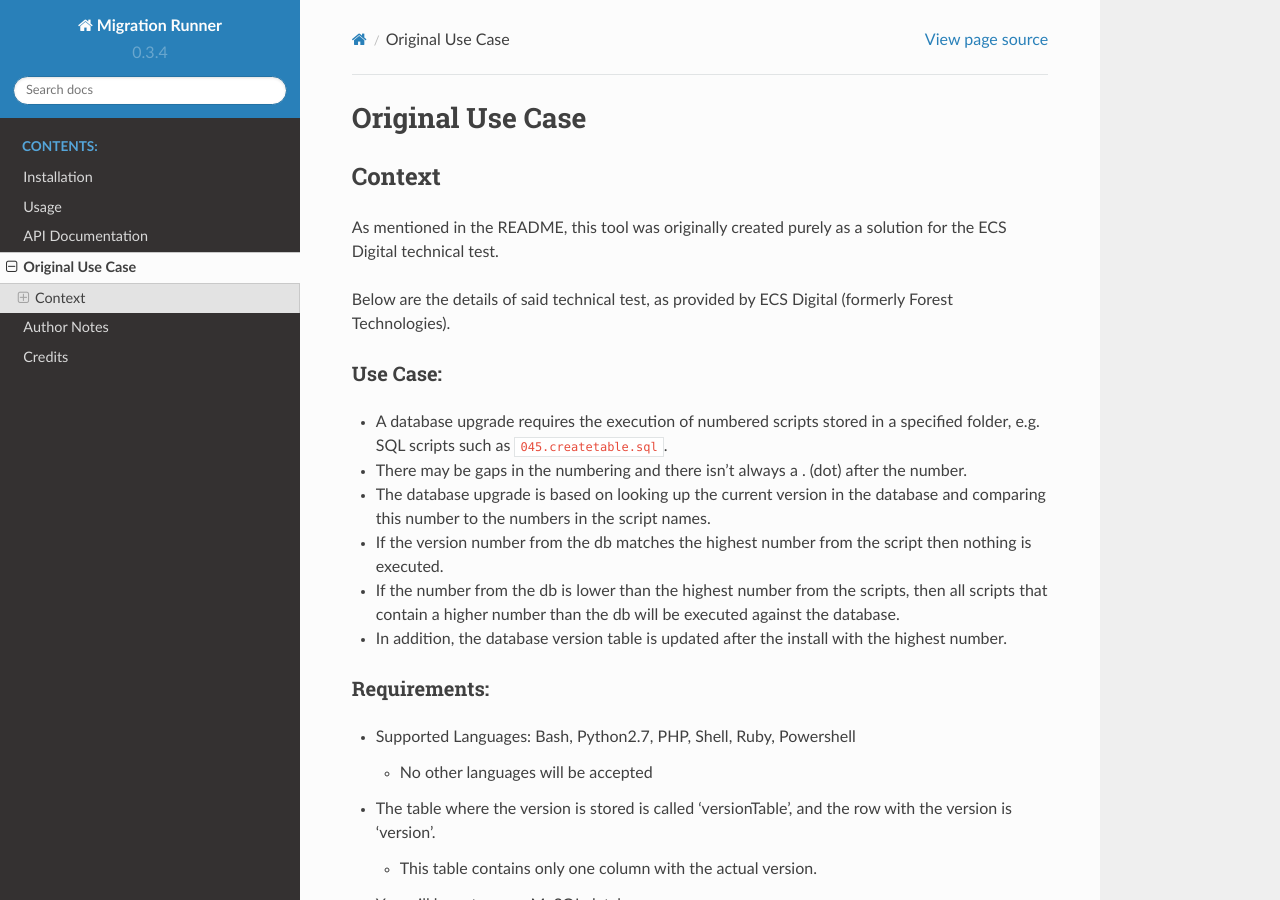
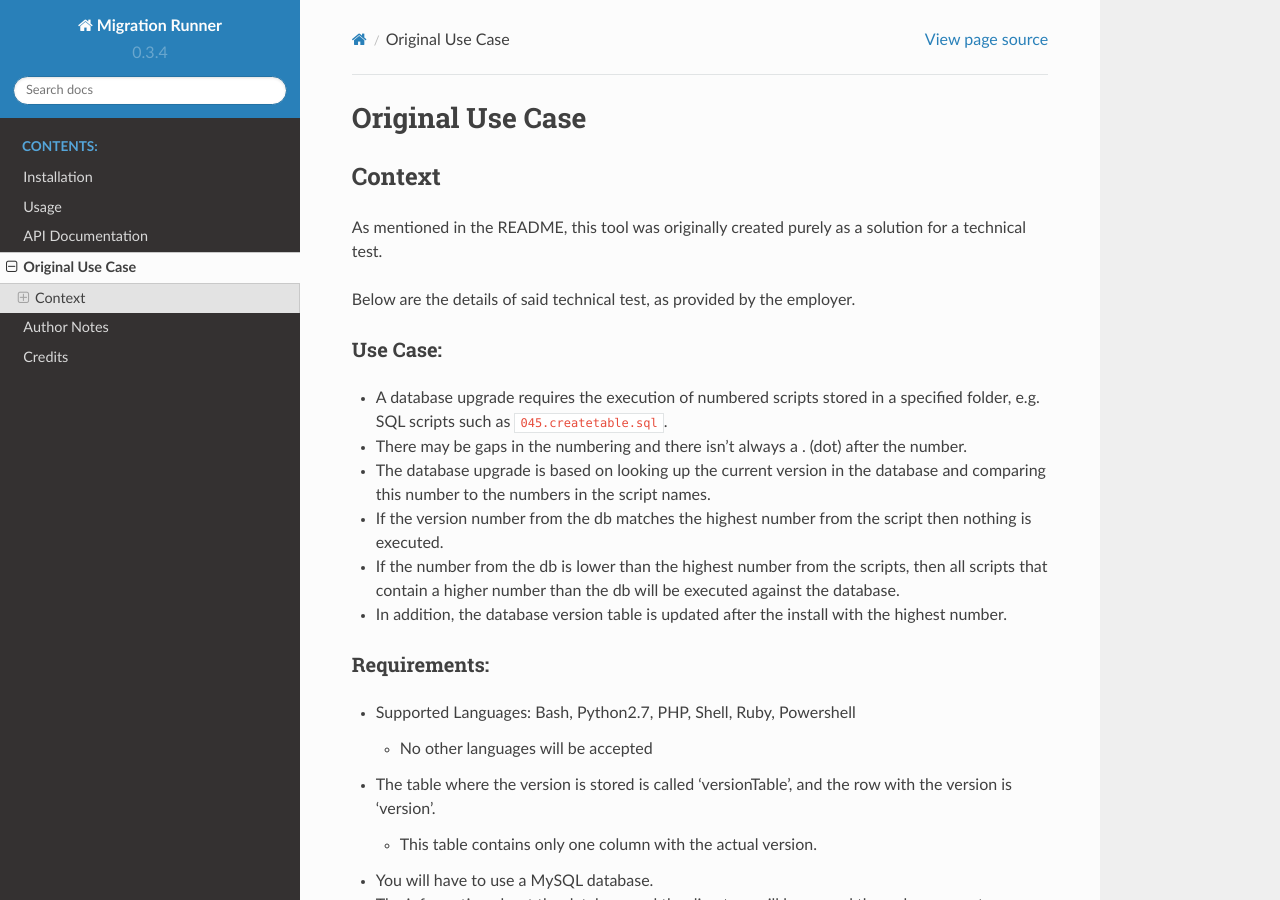
Before and after one commit to beveradb/ecs-digital-interview-test, a Sphinx documentation site: the page built from docs/PROBLEM.md, in a window 1280 px wide and 900 px high. Built offline with Sphinx 7.4.7 and the Read the Docs theme 2.0.0, drawn with Linux system fonts in a browser that asks for light colours.

Commit message:
Update PROBLEM.md

```diff
--- a/docs/PROBLEM.md
+++ b/docs/PROBLEM.md
@@ -3,10 +3,9 @@ Original Use Case
 
 ### Context
 
-As mentioned in the README, this tool was originally created purely as a
-solution for the ECS Digital technical test.
+As mentioned in the README, this tool was originally created purely as a solution for a technical test.
 
-Below are the details of said technical test, as provided by ECS Digital (formerly Forest Technologies).
+Below are the details of said technical test, as provided by the employer.
 
 #### Use Case:
 
```
